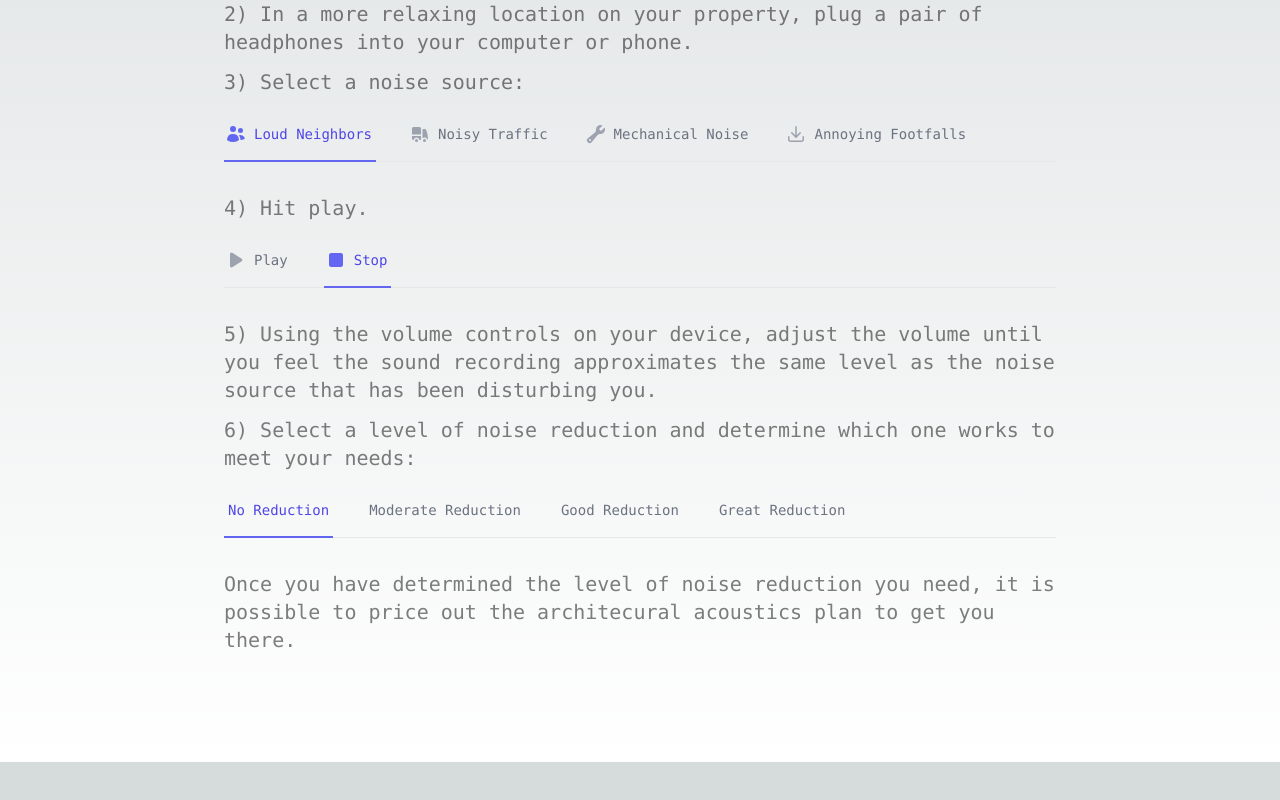
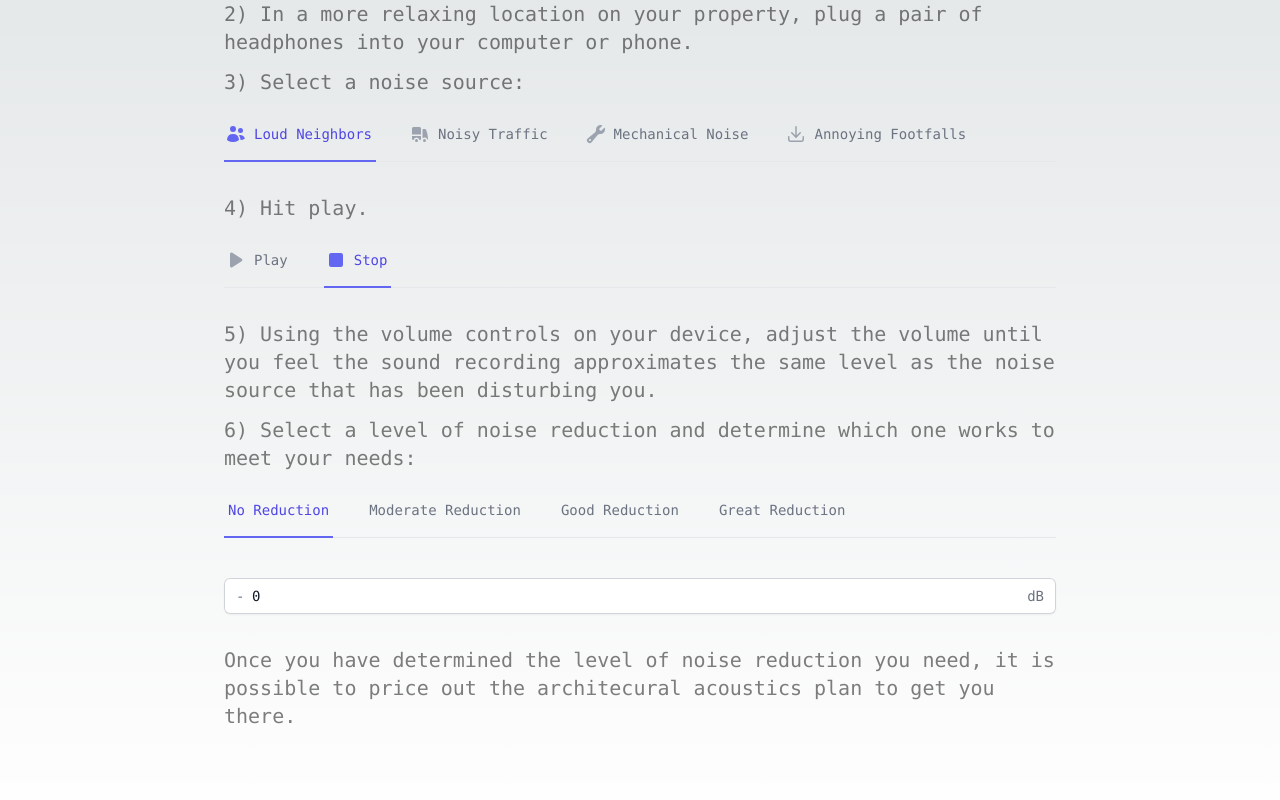
Before and after one commit to mtcolvard/banc_client_noise_simulation_tool, a Next.js app: page / in a window 1280 px wide. Shown: the part 504-1304 px from the top of the page. Before the commit the page ends 1266 px from the top, so only its background shows below. Built offline with nearby package versions, Linux system fonts and the light colour scheme.

Commit message:
refactored tab components

```diff
--- a/app/page.js
+++ b/app/page.js
@@ -1,6 +1,9 @@
+'use client';
+import { useState } from 'react'
 import Image from 'next/image'
 import IconTabs from 'components/iconTabs'
 import Tabs from 'components/tabs'
+import DbInput from 'components/dbInput'
 import { TruckIcon, ArrowDownTrayIcon, UsersIcon, WrenchIcon, PlayIcon, StopIcon } from '@heroicons/react/20/solid'
 
 const noiseSource = [
@@ -9,6 +12,7 @@
   { name: 'Mechanical Noise', href: '#', icon: WrenchIcon, current: false },
   { name: 'Annoying Footfalls', href: '#', icon: ArrowDownTrayIcon, current: false },
 ]
+
 const playControls = [
   { name: 'Play', href: '#', icon: PlayIcon, current: false },
   { name: 'Stop', href: '#', icon: StopIcon, current: true },
@@ -21,10 +25,19 @@
   { name: 'Great Reduction', href: '#',  current: false },
 ]
 
+export default function Home() {
 
+  const [decibleReduction, setDecibleReduction] = useState(0)
+  const [percentGain, setPercentGain] = useState(1)
+  const [isPlay, setIsPlay] = useState(false)
 
+  const handleDecibleReduction = (e) => {
+    const targetValue = (-1 * e.target.value) ?? 0
+    setDecibleReduction(targetValue)
+    setPercentGain((Math.pow(10, (targetValue / 20))).toFixed(2))
+  }
 
-export default function Home() {
+  console.log(isPlay)
   return (
     <main className="flex min-h-screen flex-col items-center justify-between px-6 py-28 md:p-24 xl:px-56">
       <div className="z-10 w-full max-w-5xl items-center justify-between font-mono text-sm lg:flex">
@@ -81,33 +94,36 @@
         <p className={`mb-3 text-xl opacity-50`}>
           2) In a more relaxing location on your property, plug a pair of headphones into your computer or phone.
         </p>
-
         <p className={`mb-3 text-xl opacity-50`}>
           3) Select a noise source:
         </p>
-        <IconTabs tabs={noiseSource} />
-        <div className={`m-4`}>
-        </div>
-
+        <IconTabs
+          tabs={noiseSource}
+        />
+        <div className={`m-4`}></div>
         <p className={`mb-3 text-xl opacity-50`}>
           4) Hit play.
         </p>
-        <IconTabs tabs={playControls} />
-        <div className={`m-4`}>
-        </div>
-
-
+        <IconTabs
+          tabs={playControls}
+        />
+        <div className={`m-4`}></div>
         <p className={`mb-3 text-xl opacity-50`}>
           5) Using the volume controls on your device, adjust the volume until you feel the sound recording approximates the same level as the noise source that has been disturbing you.
         </p>
-
         <p className={`mb-3 text-xl opacity-50`}>
           6) Select a level of noise reduction and determine which one works to meet your needs:
         </p>
-        <Tabs tabs={noiseReduction} />
-        <div className={`m-4`}>
-        </div>
-
+        <Tabs
+          tabs={noiseReduction}
+          onPlayPause={() => setIsPlay(!isPlay)}
+        />
+        <div className={`m-4`}></div>
+        <DbInput
+          handleDecibleReduction={handleDecibleReduction}
+          decibleReduction={decibleReduction}
+        />
+        <div className={`m-4`}></div>
         <p className={`mb-3 text-xl opacity-50`}>
           Once you have determined the level of noise reduction you need, it is possible to price out the architecural acoustics plan to get you there.
         </p>
--- /dev/null
+++ b/components/dbInput.js
@@ -0,0 +1,48 @@
+
+
+export default function DbInput({ decibleReduction, handleDecibleReduction }) {
+  return (
+    <div>
+      <div className="relative mt-2 rounded-md shadow-sm">
+        <div className="pointer-events-none absolute inset-y-0 left-0 flex items-center pl-3">
+          <span className="text-gray-500 sm:text-sm">-</span>
+        </div>
+        <input
+          className="control-dbl block w-full rounded-md border-0 py-1.5 pl-7 pr-12 text-gray-900 ring-1 ring-inset ring-gray-300 placeholder:text-gray-400 focus:ring-2 focus:ring-inset focus:ring-indigo-600 sm:text-sm sm:leading-6"
+          type="text"
+          name="dbl"
+          id="dbl"
+          type="number"
+          max="0"
+          value={decibleReduction}
+          onChange={handleDecibleReduction}
+        />
+        <div className="pointer-events-none absolute inset-y-0 right-0 flex items-center pr-3">
+          <span className="text-gray-500 sm:text-sm" id="decible">
+            dB
+          </span>
+        </div>
+      </div>
+    </div>
+  )
+}
+
+
+// export default function TextArea() {
+//   return (
+//     <div className="inline-block">
+//       {/* <label htmlFor="comment" className="block text-sm font-medium leading-6 text-gray-900">
+//         Add your comment
+//       </label> */}
+//         <textarea
+//           rows={3}
+//           name="comment"
+//           id="comment"
+//           // h-36 =9rem text-5xl =3rem
+//           className="inline-block h-36 text-5xl text-center align-middle rounded-md border-0 py-1.5 text-gray-900 shadow-sm ring-1 ring-inset ring-gray-300 placeholder:text-gray-400 focus:ring-2 focus:ring-inset focus:ring-indigo-600 "
+//           // className="block w-full rounded-md border-0 py-1.5 text-gray-900 shadow-sm ring-1 ring-inset ring-gray-300 placeholder:text-gray-400 focus:ring-2 focus:ring-inset focus:ring-indigo-600 sm:text-sm sm:leading-6"
+//           defaultValue={0}
+//         />
+//     </div>
+//   )
+// }
```
Also changed, not shown: components/iconTabs.js (+8 -29 lines), components/tabs.js (+9 -24 lines).
